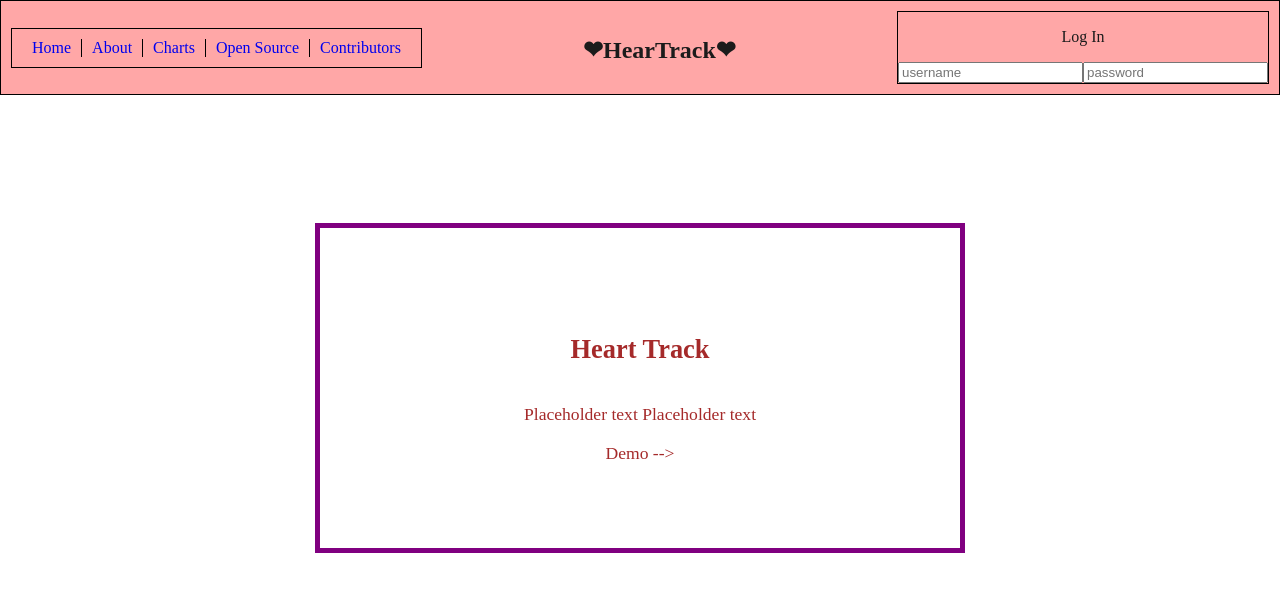
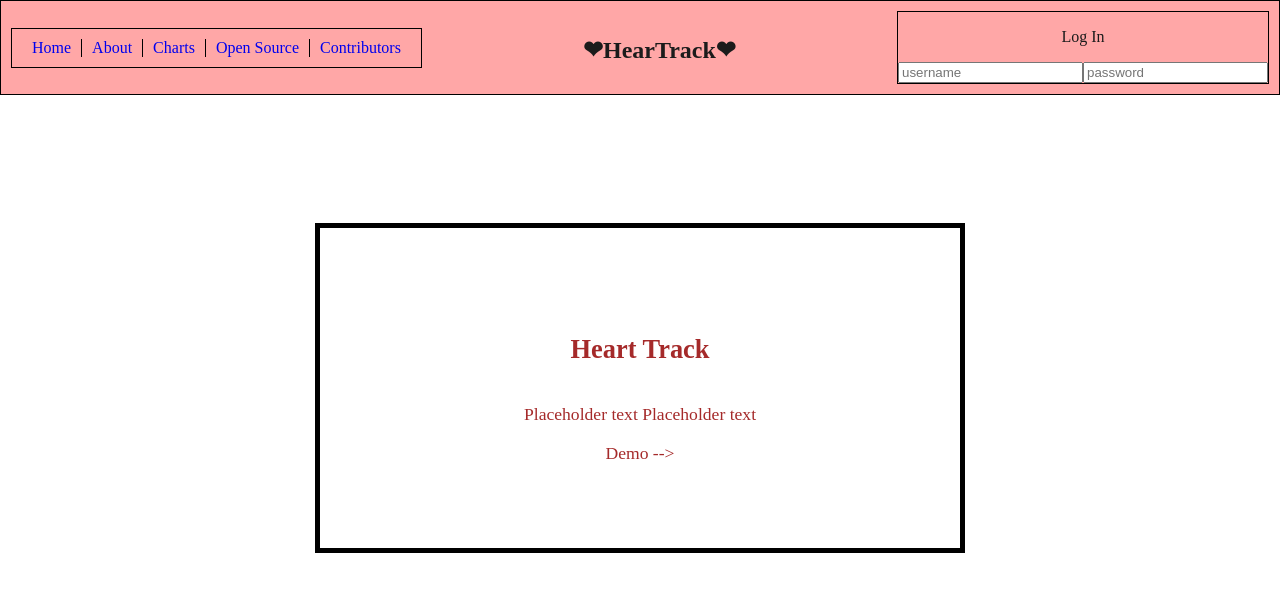
Before and after one commit to JS-goose/heart-track, a React (Create React App) app: page / in a window 1280 px wide. Shown: the top 592 px of the page. Built offline with nearby package versions, Linux system fonts and the light colour scheme.

Commit message:
changed modal border color

```diff
--- a/src/components/layout/CenterModal/CenterModal.module.css
+++ b/src/components/layout/CenterModal/CenterModal.module.css
@@ -2,7 +2,7 @@
     display: flex;
     flex-direction: column;
     justify-content: center;
-    border: 5px solid purple;
+    border: 5px solid black;
     font-size: 1.1rem;
     color: brown;
     width: 50%;
```
